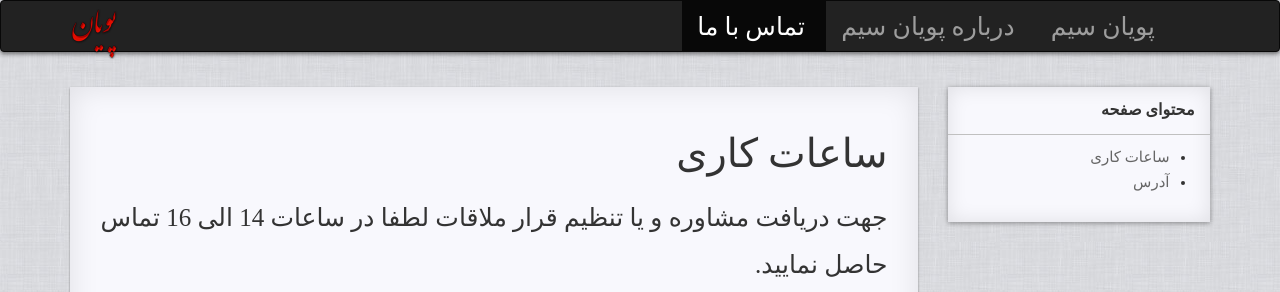
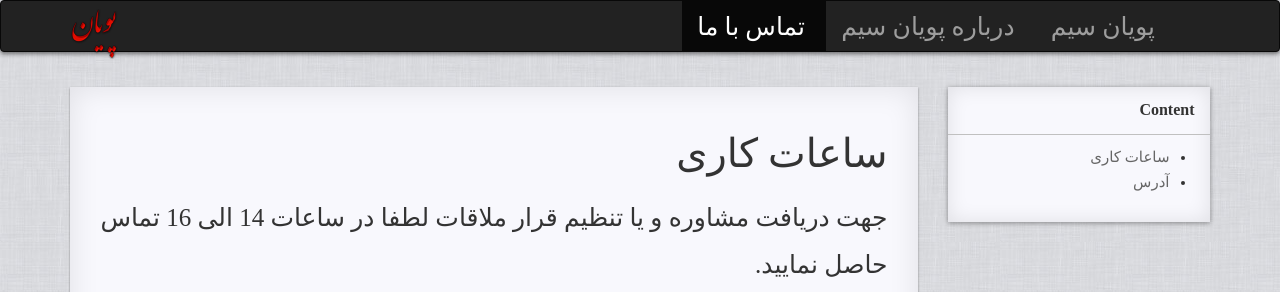
Before and after one commit to mehrdadwebsite/poyansim, a Jekyll site: the page built from pages/2_contact.md, in a window 1280 px wide. Shown: the top 292 px of the page. Built offline with Jekyll 4.4.1, drawn with Linux system fonts in a browser that asks for light colours; comment, search, counter and statistics services are not loaded; a style sheet for code colours, icons or effects is not loaded.

Commit message:
remove share section

```diff
--- a/_layouts/page.html
+++ b/_layouts/page.html
@@ -8,14 +8,7 @@
         {{content}}
       </article>
       <hr>
-     <div class="bdsharebuttonbox">
-        <a href="#" class="bds_more" data-cmd="more"></a>
-        <a href="#" class="bds_tsina" data-cmd="tsina" title="分享到新浪微博"></a>
-        <a href="#" class="bds_weixin" data-cmd="weixin" title="分享到微信"></a>
-        <a href="#" class="bds_douban" data-cmd="douban" title="分享到豆瓣网"></a>
-        <a href="#" class="bds_fbook" data-cmd="fbook" title="Share to Facebook"></a>
-        <a href="#" class="bds_copy" data-cmd="copy" title="分享到复制网址"></a>
-    </div>
+
     <script>
         window._bd_share_config={"common":{"bdSnsKey":{},"bdText":"","bdMini":"2","bdMiniList":false,"bdPic":"","bdStyle":"1","bdSize":"24"},"share":{}};with(document)0[(getElementsByTagName('head')[0]||body).appendChild(createElement('script')).src='http://bdimg.share.baidu.com/static/api/js/share.js?v=89860593.js?cdnversion='+~(-new Date()/36e5)];
     </script>
@@ -26,7 +19,7 @@
     <!-- <div id="myAffix" class="shadow-bottom-center hidden-xs" data-spy="affix" data-offset-top="0" data-offset-bottom="-20"> -->
     <div id="myAffix" class="shadow-bottom-center hidden-xs" >
       <div class="categories-list-header">
-        محتوای صفحه
+        Content
       </div>
       <div class="content-text"></div>
     </div>
```
